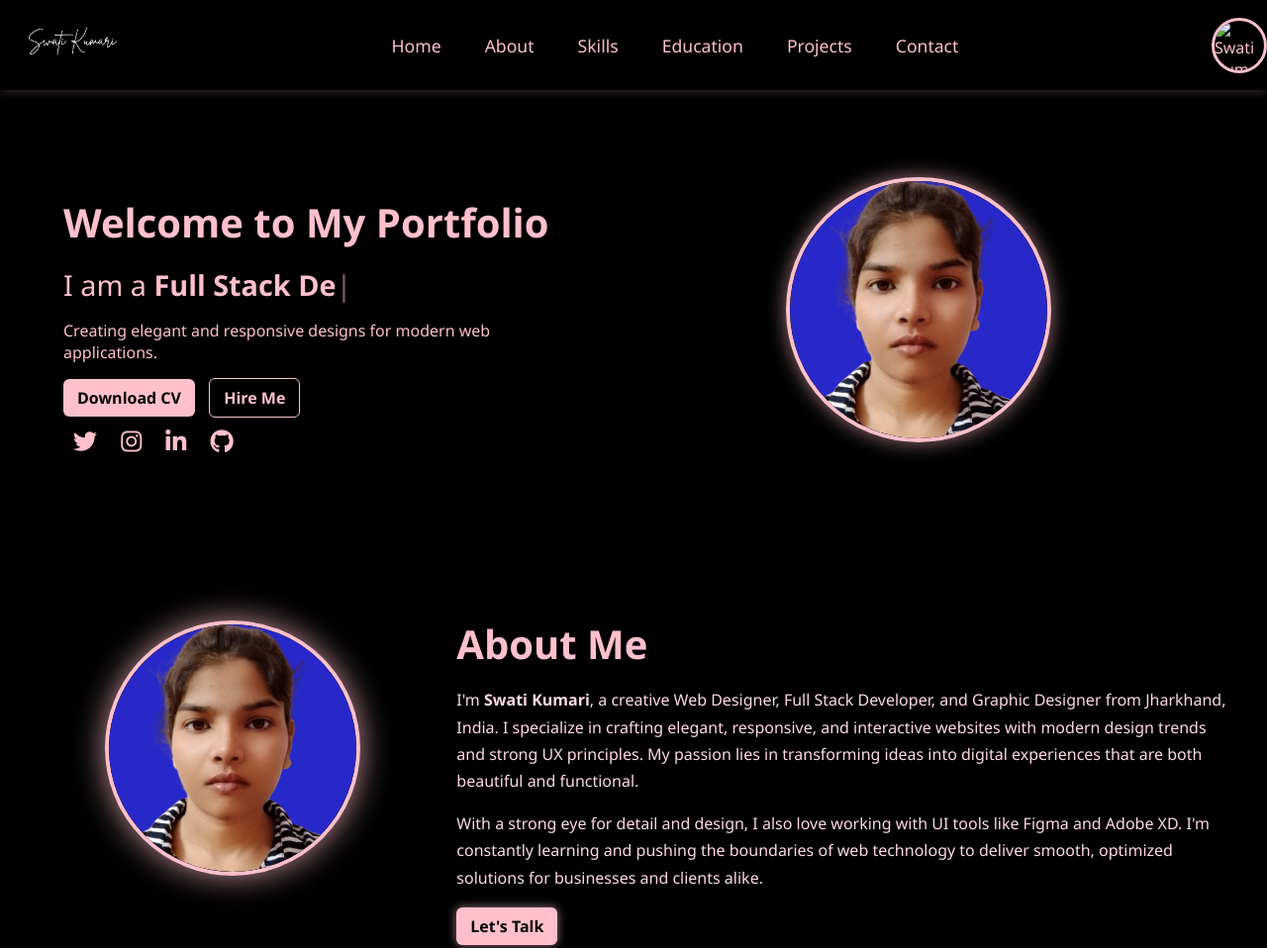
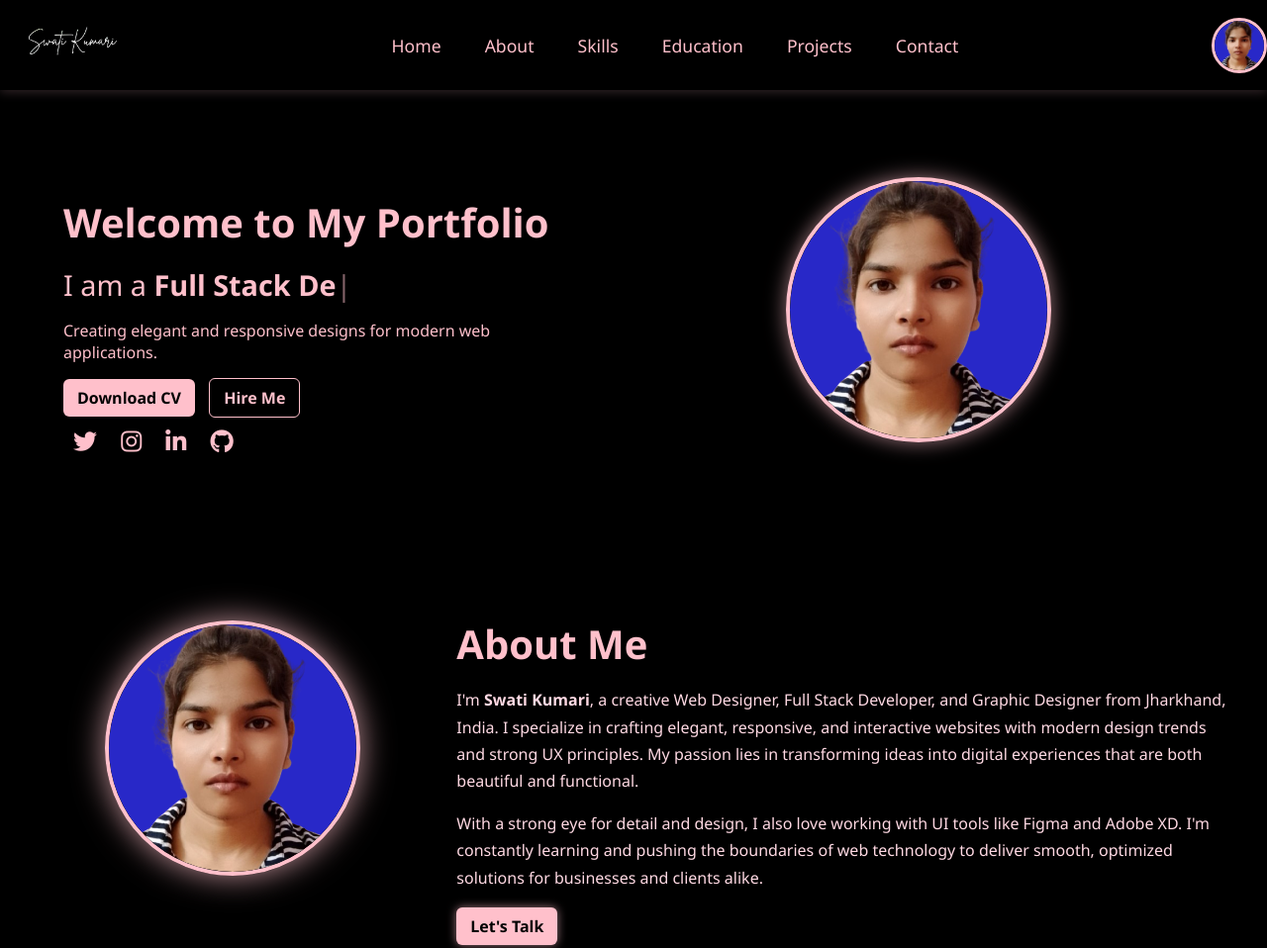
Before and after one commit to Swati22Kumari/Portfolio, a plain HTML site: page index.html in a window 1280 px wide. Shown: the top 958 px of the page at 99% size. Drawn offline with Linux system fonts and the light colour scheme; the site is published under a folder, as on GitHub Pages, so addresses that start at the root find nothing.

Commit message:
Update index.html

```diff
--- a/index.html
+++ b/index.html
@@ -29,7 +29,7 @@
           <li><a href="#contact">Contact</a></li>
         </ul>
       </nav>
-      <img src="/src/pic.png" alt="Swati Kumari" class="profile-pic" />
+      <img src="src/pic.png" alt="Swati Kumari" class="profile-pic" />
     </div>
   </header>
 
```
